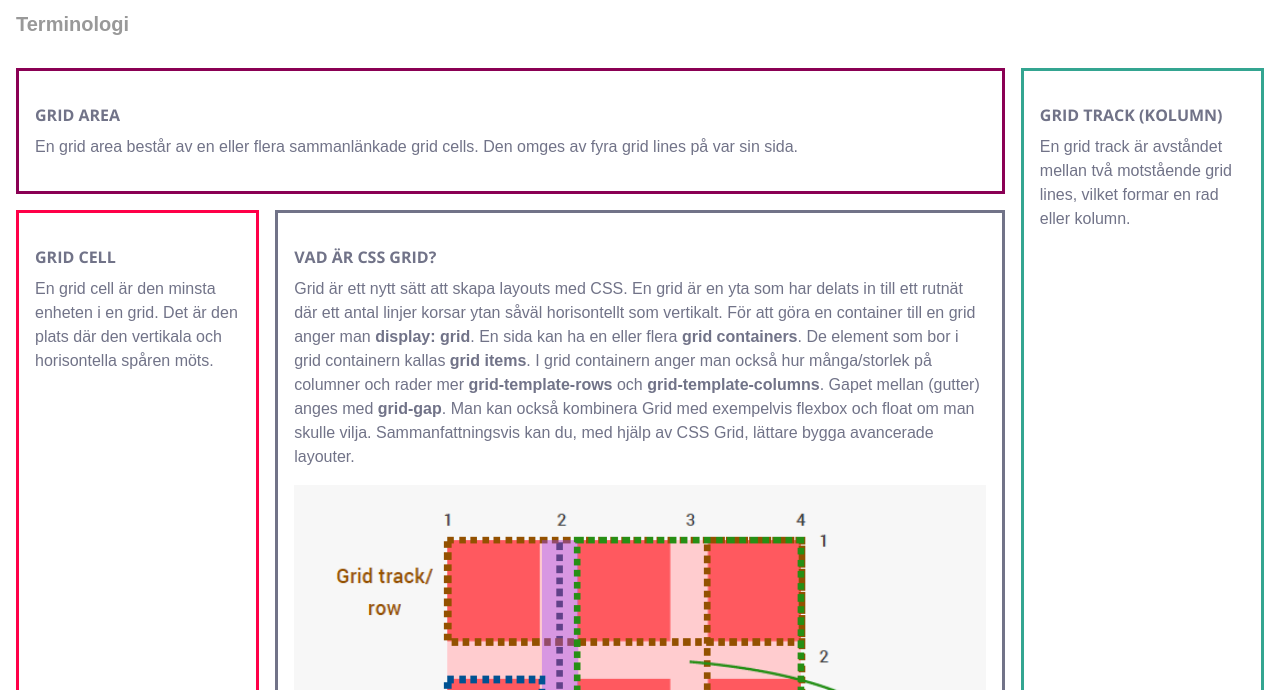
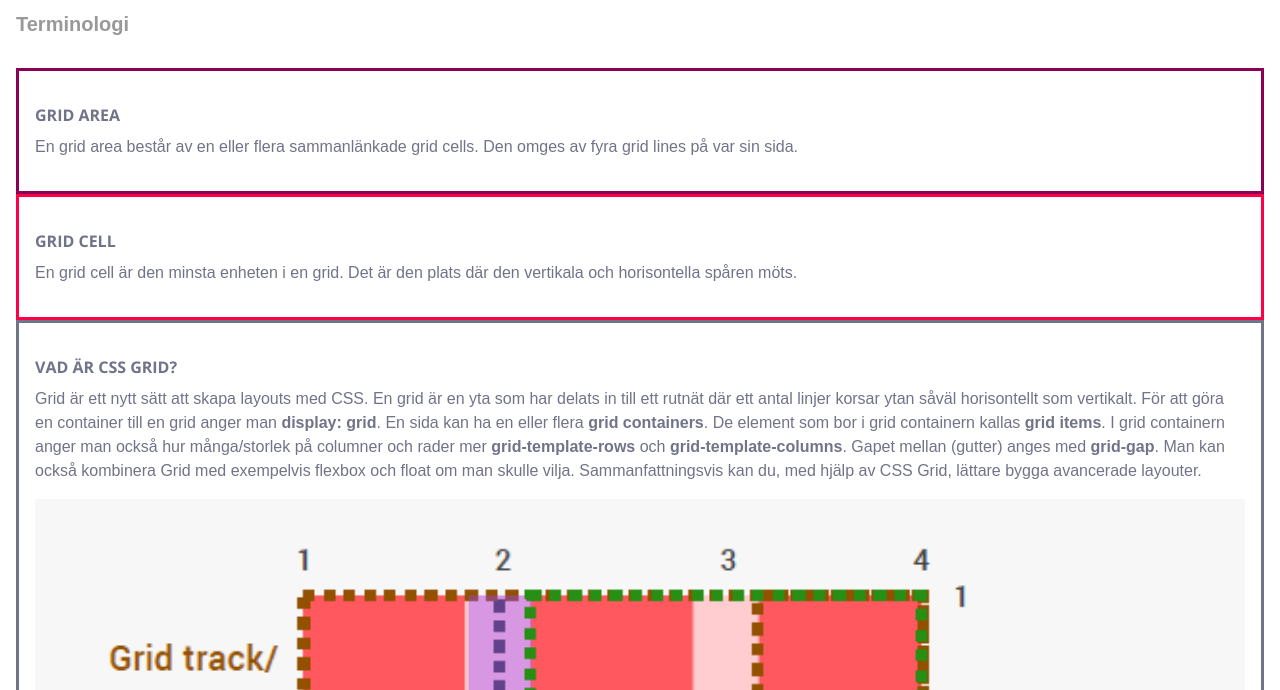
Before and after one commit to mediagymnasiet-webbutveckling/css-grid-responsive, a plain HTML site: page index.html in a window 1280 px wide. Shown: the part 110-800 px from the top of the page. Drawn offline with nearby package versions, Linux system fonts and the light colour scheme; a web font is replaced by a local one.

Commit message:
removed css grid properties

```diff
--- a/css/style.css
+++ b/css/style.css
@@ -12,13 +12,6 @@ body {
 
 .container {
   /* GRID FOR MOBILE GOES HERE*/
-  display: grid;
-  grid-gap: 1em;
-  grid-template-areas:
-    "head"
-    "article"
-    "content"
-    "footer";
 }
 
 .container > * {
@@ -63,7 +56,6 @@ strong {
 
 header {
   border: 3px solid rgb(138, 0, 84);
-  grid-area: head;
 }
 
 header:hover {
@@ -79,7 +71,6 @@ header h1 {
 article {
   padding: 1rem;
   border: 3px solid rgb(255, 0, 72);
-  grid-area: article;
 }
 
 article:hover {
@@ -91,14 +82,12 @@ article:hover {
 section {
   background: #fff;
   border: 3px solid rgb(113, 115, 136);
-  grid-area: content;
 }
 
 aside {
   padding: 1rem;
   border: 3px solid rgba(2, 143, 118, 0.8);
   display: none;
-  grid-area: sidebar;
 }
 
 aside:hover {
@@ -109,7 +98,6 @@ aside:hover {
 
 footer {
   border: 3px solid rgba(38, 95, 163, 0.8);
-  grid-area: footer;
 }
 
 footer:hover {
@@ -122,25 +110,12 @@ footer:hover {
   /* GRID FOR TABLET GOES HERE*/
 
   .container {
-    grid-template-columns: 1fr 1fr;
-    grid-template-areas:
-      "head head"
-      "article content"
-      "footer footer";
   }
 }
 
 @media only screen and (min-width: 900px) {
   /* GRID FOR DESKTOP GOES HERE*/
-  aside {
-    display: block;
-  }
 
   .container {
-    grid-template-columns: 1fr 3fr 1fr;
-    grid-template-areas:
-      "head head sidebar"
-      "article content sidebar"
-      "footer footer sidebar";
   }
 }
```
Also changed, not shown: 1 other file.
